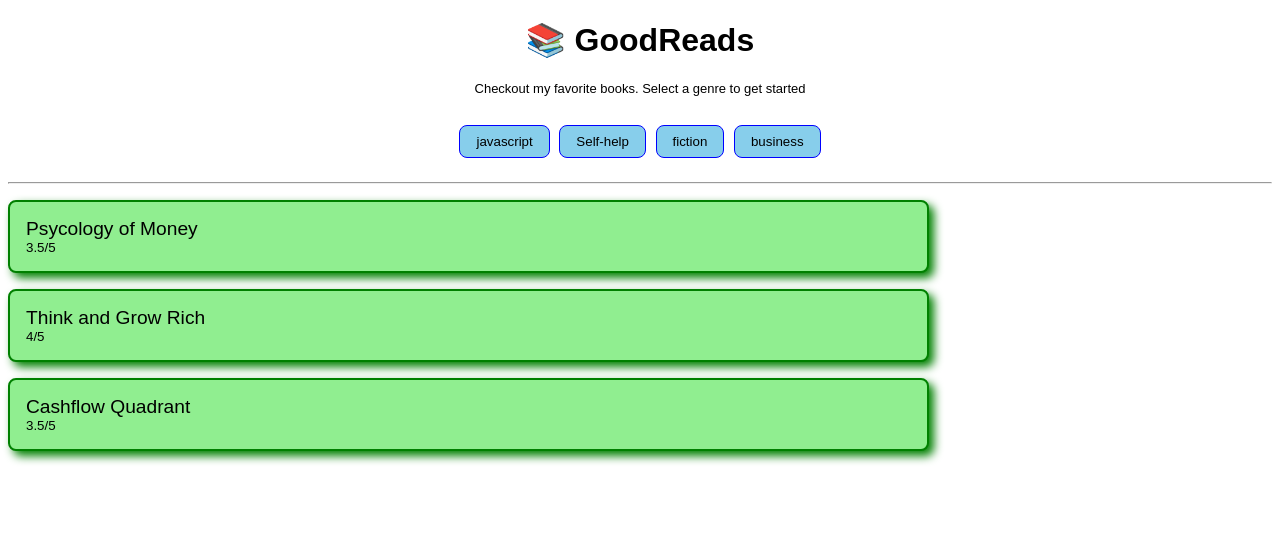
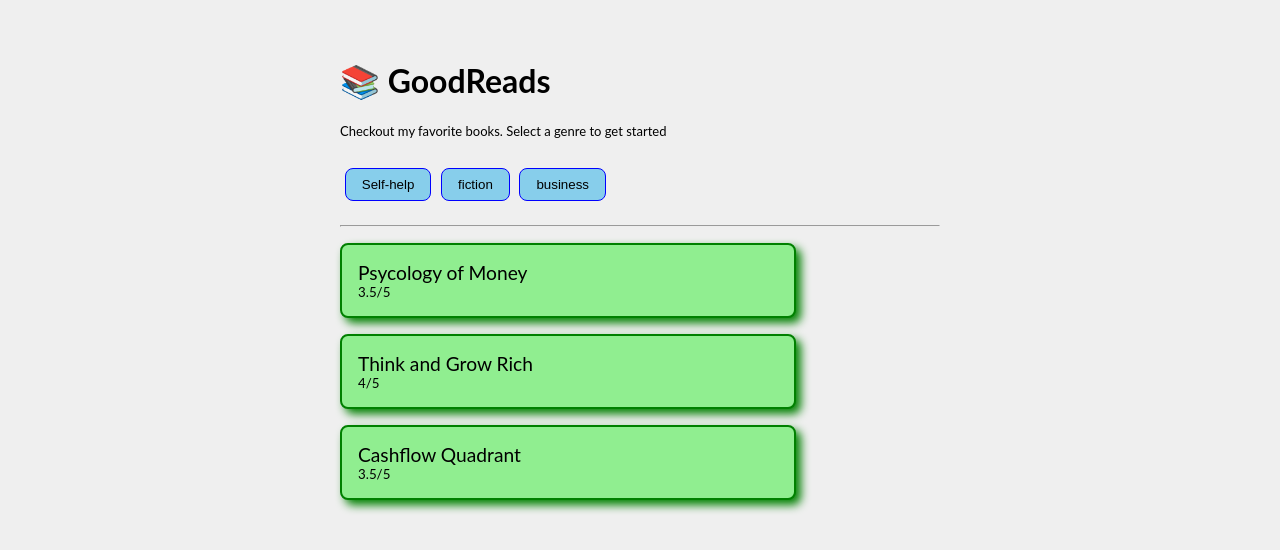
Before and after one commit to ganesh-kanchi/Pop-Culture-Recommendations, a React (Create React App) app: page / in a window 1280 px wide. Shown: the top 550 px of the page. Built offline with nearby package versions, Linux system fonts and the light colour scheme.

Commit message:
minor fixes

```diff
--- a/package.json
+++ b/package.json
@@ -7,7 +7,7 @@
   "dependencies": {
     "react": "17.0.2",
     "react-dom": "17.0.2",
-    "react-scripts": "4.0.0"
+    "react-scripts": "3.4.3"
   },
   "devDependencies": {
     "@babel/runtime": "7.13.8",
--- a/public/index.html
+++ b/public/index.html
@@ -1,16 +1,18 @@
 <!DOCTYPE html>
 <html lang="en">
-
   <head>
-	<meta charset="utf-8">
-	<meta name="viewport" content="width=device-width, initial-scale=1, shrink-to-fit=no">
-	<meta name="theme-color" content="#000000">
+    <meta charset="utf-8" />
+    <meta
+      name="viewport"
+      content="width=device-width, initial-scale=1, shrink-to-fit=no"
+    />
+    <meta name="theme-color" content="#000000" />
     <!--
       manifest.json provides metadata used when your web app is added to the
       homescreen on Android. See https://developers.google.com/web/fundamentals/engage-and-retain/web-app-manifest/
     -->
-	<link rel="manifest" href="%PUBLIC_URL%/manifest.json">
-	<link rel="shortcut icon" href="%PUBLIC_URL%/favicon.ico">
+    <link rel="manifest" href="%PUBLIC_URL%/manifest.json" />
+    <link rel="shortcut icon" href="%PUBLIC_URL%/favicon.ico" />
     <!--
       Notice the use of %PUBLIC_URL% in the tags above.
       It will be replaced with the URL of the `public` folder during the build.
@@ -20,7 +22,7 @@
       work correctly both with client-side routing and a non-root public URL.
       Learn how to configure a non-root public URL by running `npm run build`.
     -->
-	<title>React App</title>
+    <title>Good Reads</title>
   </head>
 
   <body>
@@ -39,5 +41,4 @@
       To create a production bundle, use `npm run build` or `yarn build`.
     -->
   </body>
-
 </html>
--- a/src/App.js
+++ b/src/App.js
@@ -3,11 +3,6 @@
 import { useState } from "react";
 
 const bookDataBase = {
-  javascript: [
-    { name: "Eloquent JavaScript", rating: "4/5" },
-    { name: "You Don't Know JS", rating: "3.5/5" }
-  ],
-
   "Self-help": [
     {
       name: "Think Like A Monk",
@@ -15,6 +10,10 @@
     },
     {
       name: "Power of Habits",
+      rating: "4.5/5"
+    },
+    {
+      name: "Think and Grow Rich",
       rating: "4.5/5"
     }
   ],
@@ -27,6 +26,10 @@
     {
       name: "Harry Potter and the Sorcerer's Stone",
       rating: "4.5/5"
+    },
+    {
+      name: "Cosmos",
+      rating: "4/5"
     }
   ],
 
--- a/src/styles.css
+++ b/src/styles.css
@@ -1,4 +1,10 @@
 .App {
-  font-family: sans-serif;
-  text-align: center;
+  max-width: 600px;
+  margin: auto;
+  padding: 2rem;
 }
+
+body {
+  font-family: "Lato", sans-serif;
+  background-color: #efefef;
+}
```
Lines whose indentation alone changed are shown as unchanged.
